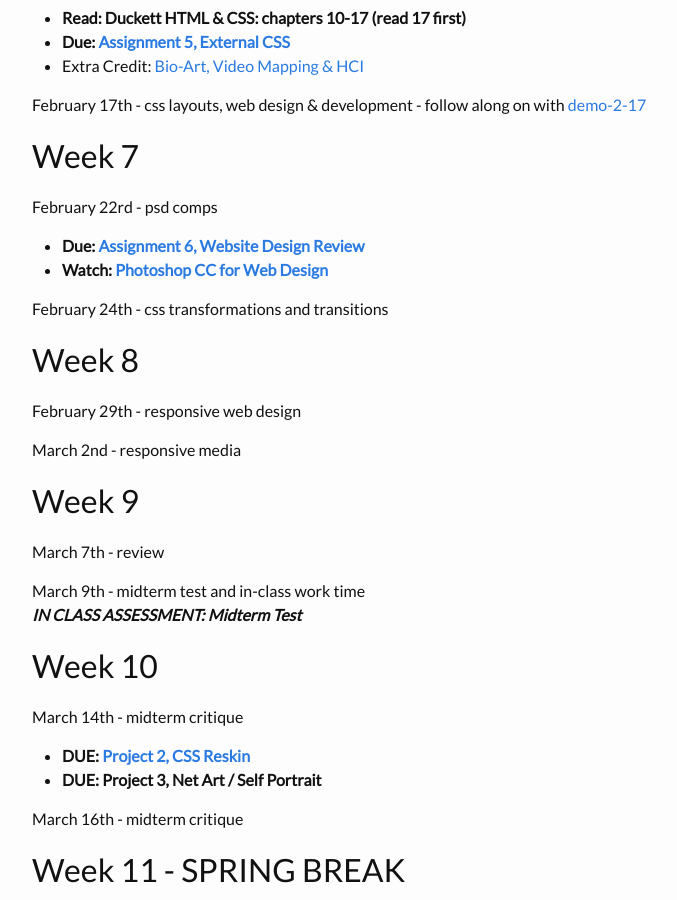
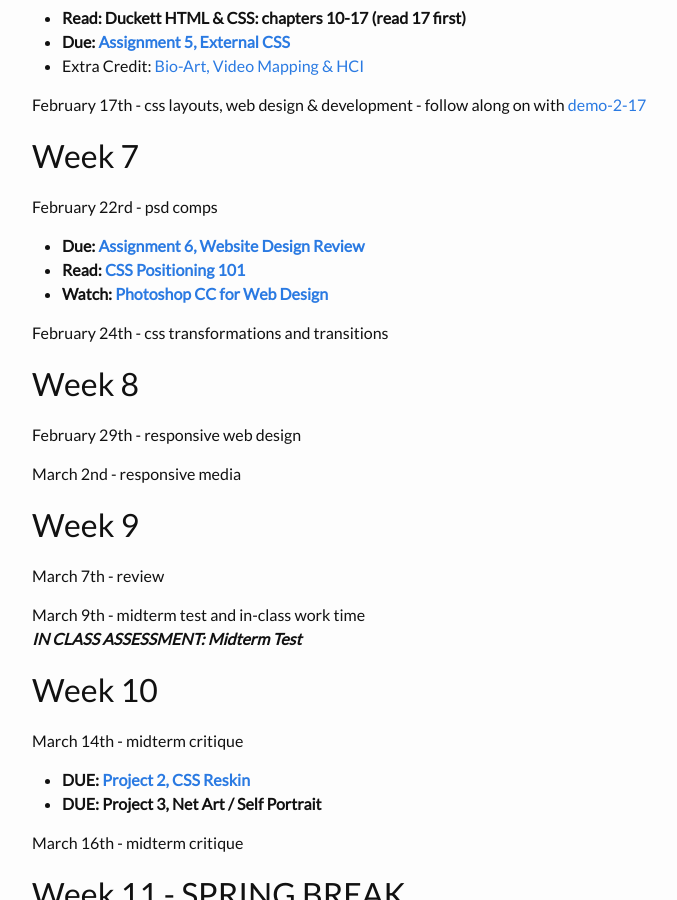
Before and after one commit to coloringchaos/web-spring-16, a Jekyll site: the page built from timeline.md, in a window 1280 px wide and 900 px high, scrolled down 1223 px. Shown: the whole window, without its empty margins (238-915 px from the left). Built offline with Jekyll 4.4.1, drawn with Linux system fonts in a browser that asks for light colours.

Commit message:
timeline

```diff
--- a/timeline.md
+++ b/timeline.md
@@ -57,6 +57,7 @@ February 17th - css layouts, web design & development - follow along on with [de
 February 22rd - psd comps
 
 + **Due: [Assignment 6, Website Design Review](/web-spring-16/assignment-6)**
++ **Read: [CSS Positioning 101](http://alistapart.com/article/css-positioning-101)**
 + **Watch: [Photoshop CC for Web Design](http://www.lynda.com/Photoshop-tutorials/Photoshop-CC-Web-Design/145211-2.html)**
 
 February 24th - css transformations and transitions
```
